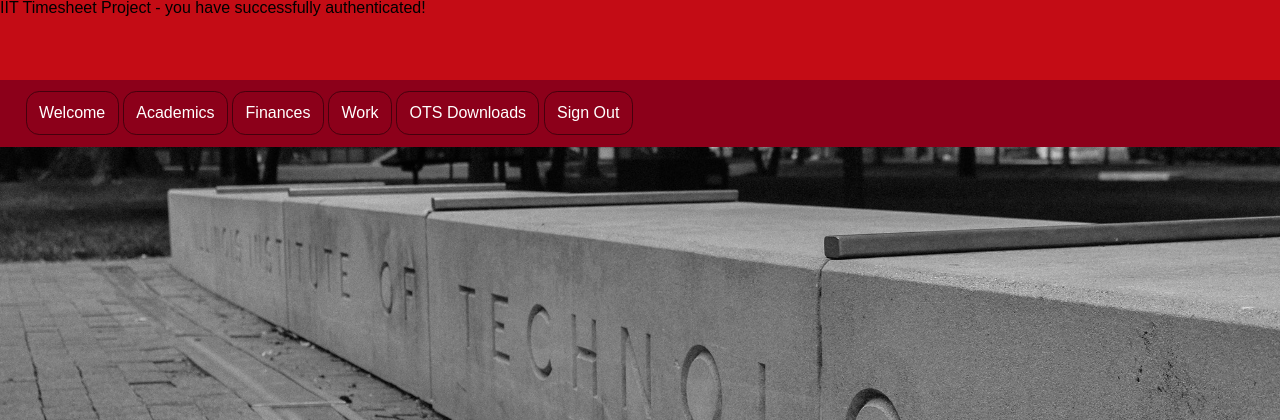
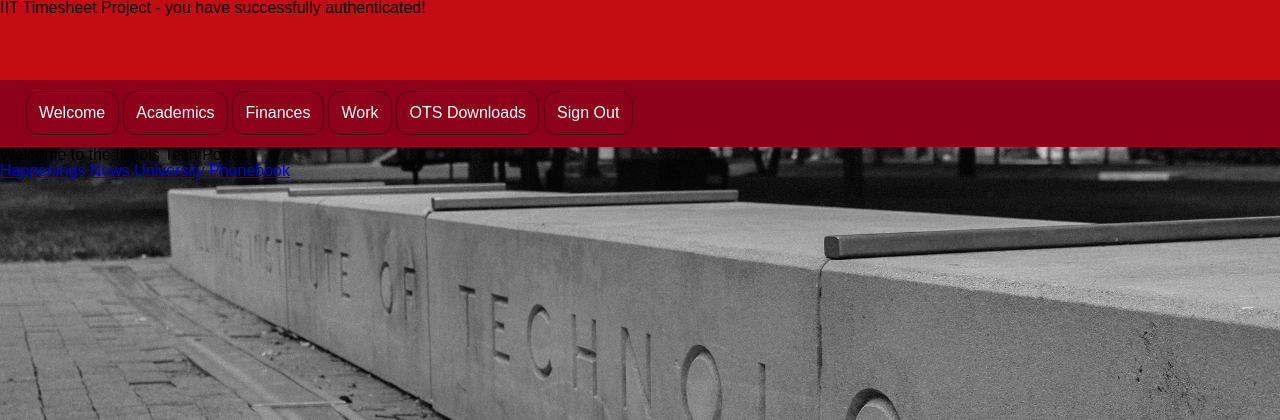
Before and after one commit to The-Three-Stooges-and-Renee/William-Tell, a PHP site: page / in a window 1280 px wide. Shown: the top 420 px of the page. Run offline with PHP 8.4, Linux system fonts and the light colour scheme.

Commit message:
entered welcome links

```diff
--- a/index.php
+++ b/index.php
@@ -23,5 +23,11 @@
 				<li><a href="#">Sign Out</a></li>
       </ul>
     </div> <!-- end of nav_bar -->
+    <div>
+      <h2>Welcome to the Illinois Tech Portal</h2>
+      <a href="http://web.iit.edu/university-calendar">Happenings</a>
+      <a href="https://iit.edu/news/iittoday/">News</a>
+      <a href="http://phonebook.iit.edu/">University Phonebook</a>
+    </div><!--End of Welcome-->
 	</body>
 </html>
```
